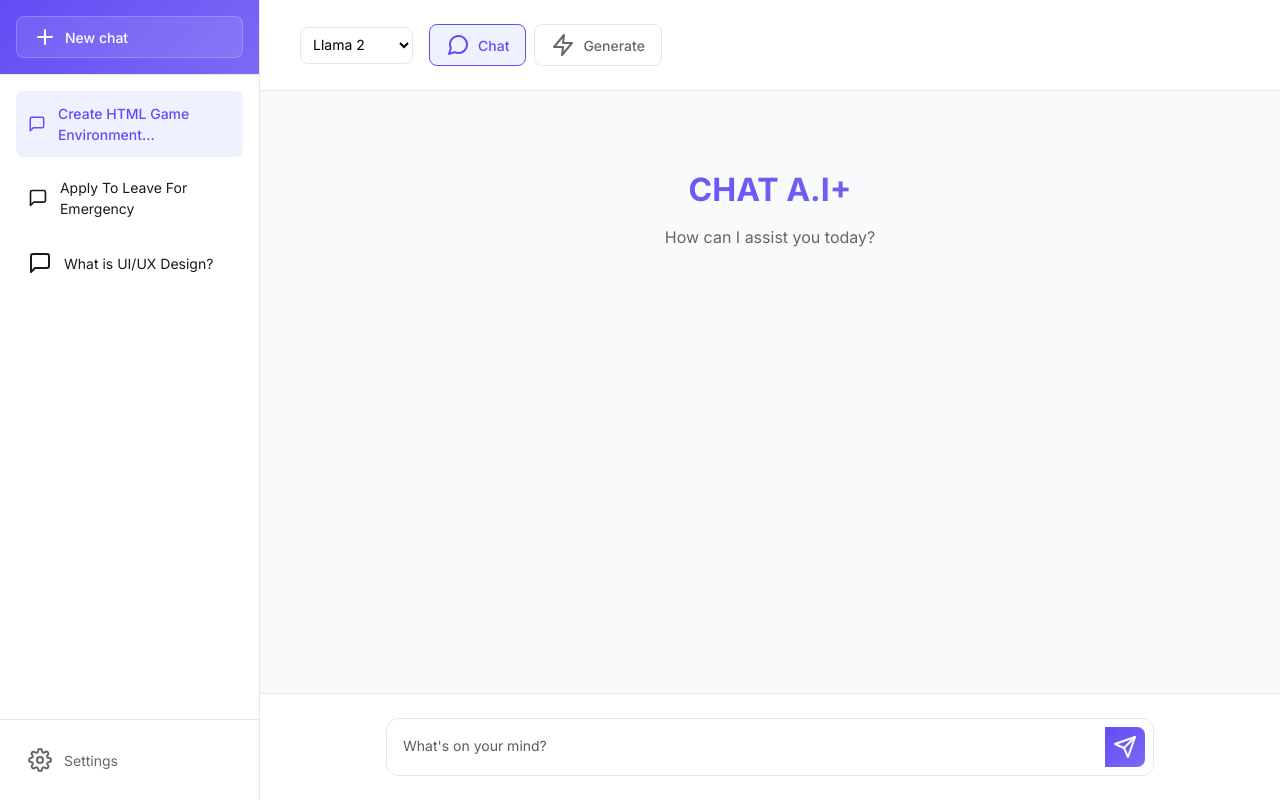
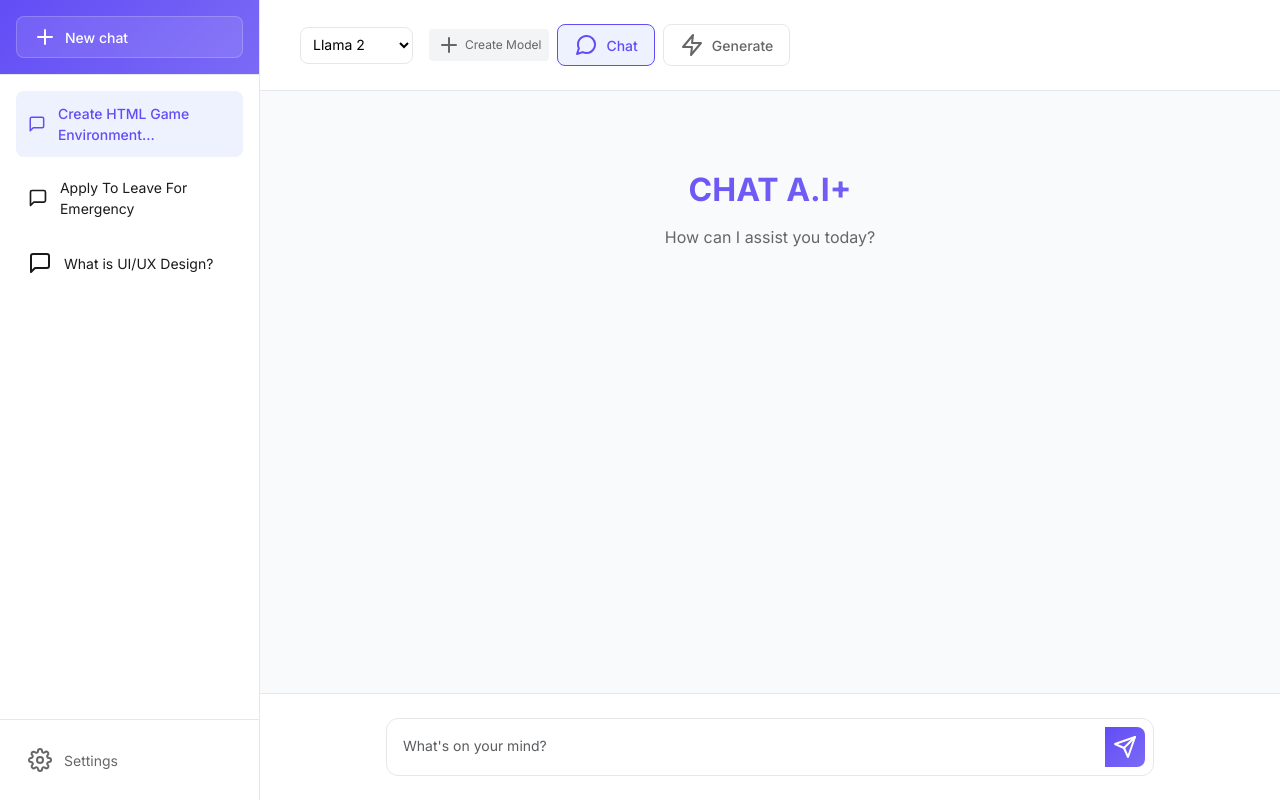
Before and after one commit to thekoushikdurgas/ollamalocalchat, a Flask app: page / in a window 1280 px wide. Run offline with Flask 3, Linux system fonts and the light colour scheme; data that the repository does not hold is empty.

Commit message:
Assistant checkpoint: Add custom model creation feature to chatbot UI
Assistant generated file changes:
- app.py: Add model creation route
- templates/index.html: Add model creation UI
- static/css/style.css: Add modal styles
- static/js/chat.js: Add model creation JavaScript

---

User prompt:

# 📄 File: ollamapython\create.py
from ollama import Client

client = Client()
response = client.create(
  model='my-assistant',
  from_='llama3.2',
  system='You are mario from Super Mario Bros.',
  stream=False,
)
print(response.status)

# After reading and learning this code add and how to integrated in chatbot UI python codebase where I create a chatbot with ollama local models  with your suggestion for improvement for create new chat

```diff
--- a/app.py
+++ b/app.py
@@ -118,6 +118,30 @@ async def chat():
         logger.error(f"Request processing error: {str(e)}")
         return jsonify({'error': 'Failed to process request'}), 500
 
+@app.route('/create-model', methods=['POST'])
+async def create_model():
+    try:
+        data = request.json
+        model_name = data.get('model_name')
+        base_model = data.get('base_model', 'llama2')
+        system_prompt = data.get('system_prompt', '')
+
+        if not model_name:
+            return jsonify({'error': 'Model name is required'}), 400
+
+        client = AsyncClient()
+        response = await client.create(
+            model=model_name,
+            from_=base_model,
+            system=system_prompt,
+            stream=False
+        )
+
+        return jsonify({'status': response['status']})
+    except Exception as e:
+        logger.error(f"Model creation error: {str(e)}")
+        return jsonify({'error': str(e)}), 500
+
 @app.route('/clear', methods=['POST'])
 async def clear_history():
     session['messages'] = []
--- a/static/js/chat.js
+++ b/static/js/chat.js
@@ -1,5 +1,54 @@
 document.addEventListener('DOMContentLoaded', function() {
     const chatForm = document.getElementById('chatForm');
+    const createModelBtn = document.getElementById('createModelBtn');
+    const modelModal = document.getElementById('modelModal');
+    const closeModal = document.getElementById('closeModal');
+    const createModelSubmit = document.getElementById('createModelSubmit');
+    const modelSelect = document.getElementById('modelSelect');
+
+    createModelBtn.addEventListener('click', () => {
+        modelModal.style.display = 'block';
+    });
+
+    closeModal.addEventListener('click', () => {
+        modelModal.style.display = 'none';
+    });
+
+    createModelSubmit.addEventListener('click', async () => {
+        const modelName = document.getElementById('modelName').value;
+        const baseModel = document.getElementById('baseModel').value;
+        const systemPrompt = document.getElementById('systemPrompt').value;
+
+        try {
+            const response = await fetch('/create-model', {
+                method: 'POST',
+                headers: {
+                    'Content-Type': 'application/json',
+                },
+                body: JSON.stringify({
+                    model_name: modelName,
+                    base_model: baseModel,
+                    system_prompt: systemPrompt
+                })
+            });
+
+            const data = await response.json();
+            if (response.ok) {
+                // Add new model to select options
+                const option = document.createElement('option');
+                option.value = modelName;
+                option.textContent = modelName;
+                modelSelect.appendChild(option);
+                modelSelect.value = modelName;
+                modelModal.style.display = 'none';
+            } else {
+                alert('Error creating model: ' + data.error);
+            }
+        } catch (error) {
+            console.error('Error:', error);
+            alert('Failed to create model');
+        }
+    });
     const messageInput = document.getElementById('messageInput');
     const chatMessages = document.getElementById('chatMessages');
     const modeButtons = document.querySelectorAll('.mode-button');
--- a/templates/index.html
+++ b/templates/index.html
@@ -55,6 +55,27 @@
                     <option value="mistral">Mistral</option>
                     <option value="codellama">CodeLlama</option>
                 </select>
+                <button id="createModelBtn" class="action-button">
+                    <i data-feather="plus"></i>
+                    Create Model
+                </button>
+
+                <!-- Model Creation Modal -->
+                <div id="modelModal" class="modal">
+                    <div class="modal-content">
+                        <h2>Create Custom Model</h2>
+                        <input type="text" id="modelName" placeholder="Model name" class="modal-input">
+                        <select id="baseModel" class="modal-input">
+                            <option value="llama2">Llama 2</option>
+                            <option value="llama3.2">Llama 3.2</option>
+                        </select>
+                        <textarea id="systemPrompt" placeholder="System prompt" class="modal-input"></textarea>
+                        <div class="modal-buttons">
+                            <button id="createModelSubmit" class="action-button">Create</button>
+                            <button id="closeModal" class="action-button">Cancel</button>
+                        </div>
+                    </div>
+                </div>
                 <button class="mode-button active" data-mode="chat">
                     <i data-feather="message-circle"></i>
                     Chat
```
Also changed, not shown: static/css/style.css (+35 -0 lines).
